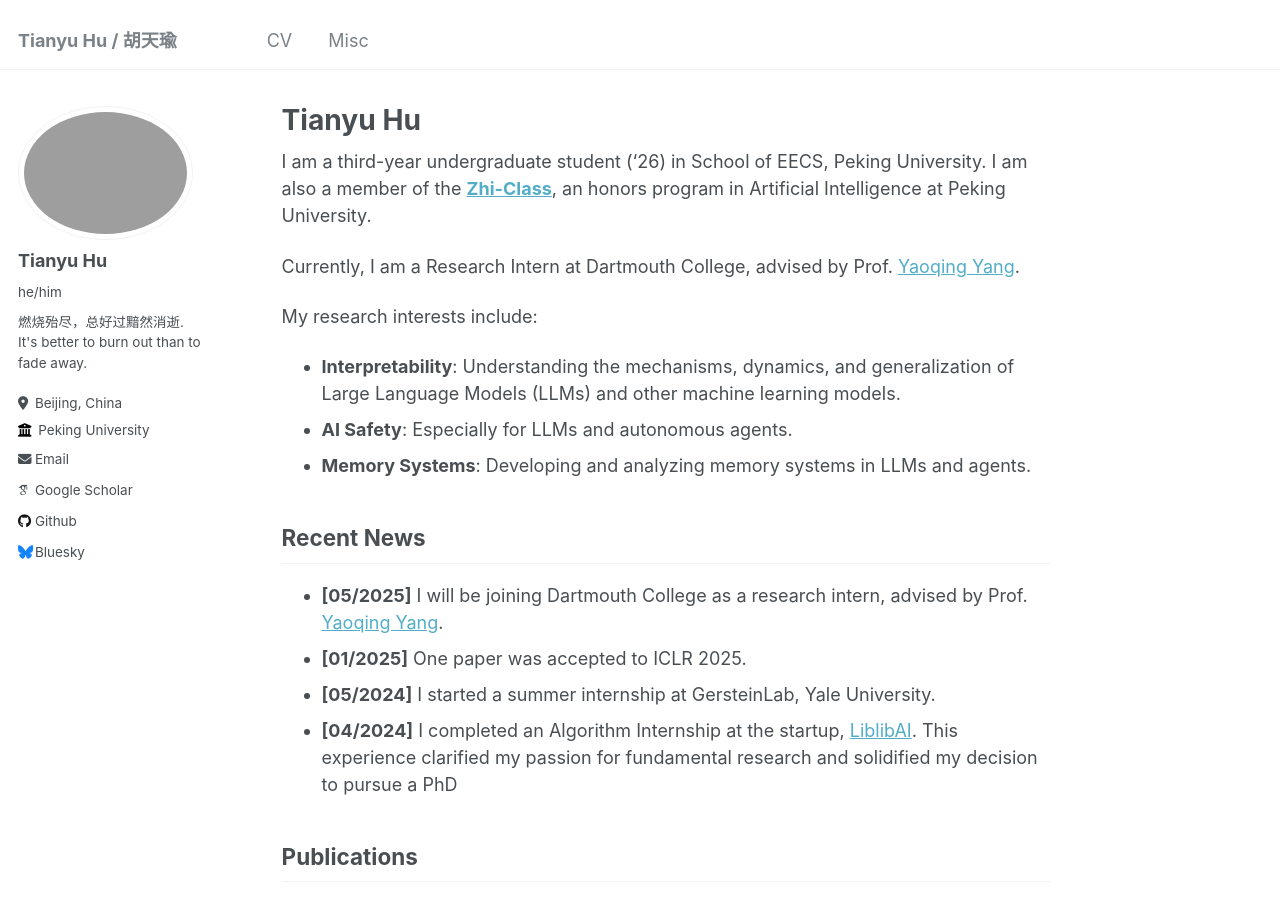
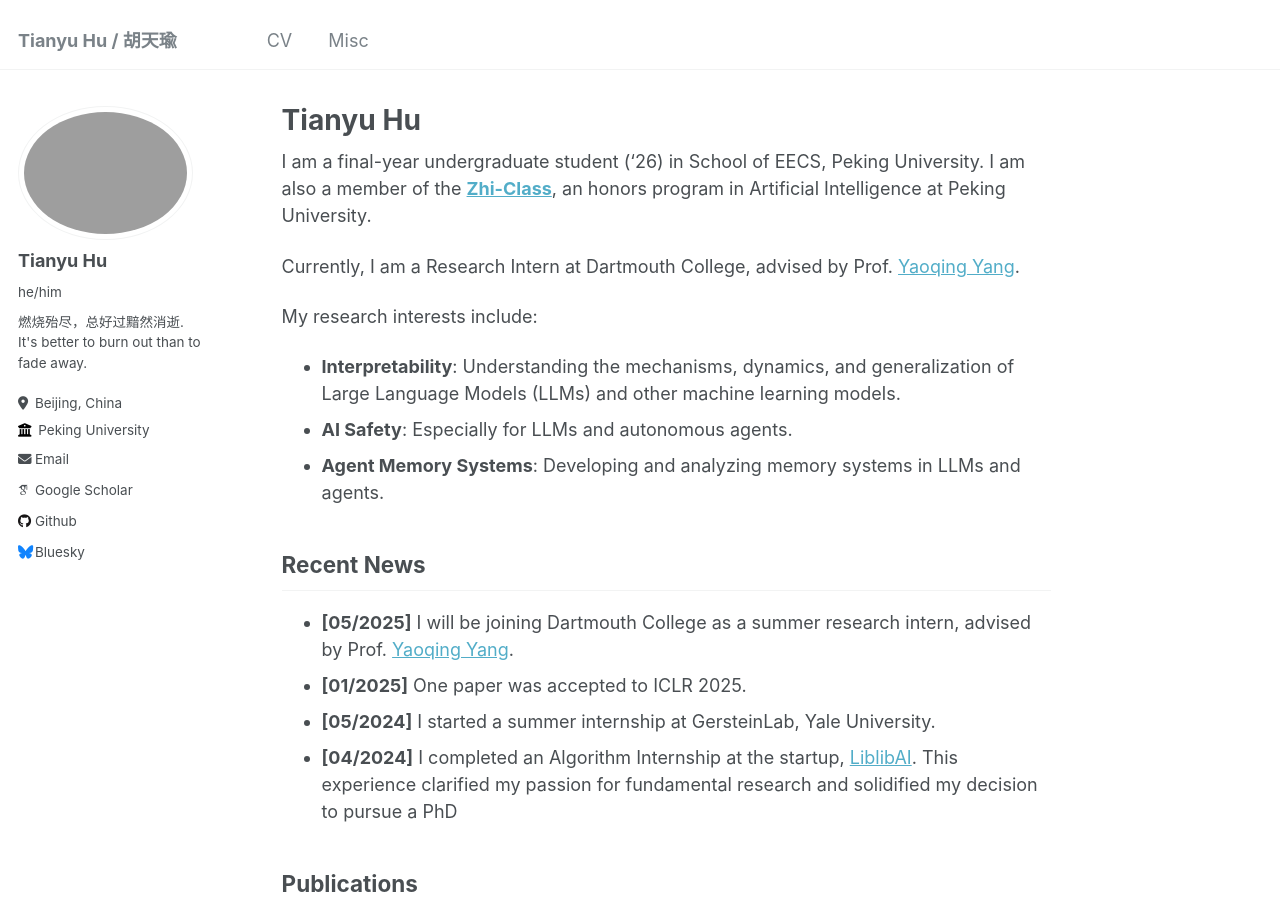
Before and after one commit to TheWayLost/thewaylost.github.io, a Jekyll site: the page built from _pages/about.md, in a window 1280 px wide and 900 px high. Built offline with Jekyll 4.4.1, drawn with Linux system fonts in a browser that asks for light colours; some web fonts are replaced.

```diff
--- a/_pages/about.md
+++ b/_pages/about.md
@@ -8,19 +8,19 @@ redirect_from:
   - /about.html
 ---
 
-I am a third-year undergraduate student ('26) in School of EECS, Peking University. I am also a member of the [**Zhi-Class**](https://zhi-class.ai/), an honors program in Artificial Intelligence at Peking University.
+I am a final-year undergraduate student ('26) in School of EECS, Peking University. I am also a member of the [**Zhi-Class**](https://zhi-class.ai/), an honors program in Artificial Intelligence at Peking University.
 
 Currently, I am a Research Intern at Dartmouth College, advised by Prof. [Yaoqing Yang](https://yaoqingly.github.io/).
 
 My research interests include:
 *   **Interpretability**: Understanding the mechanisms, dynamics, and generalization of Large Language Models (LLMs) and other machine learning models.
 *   **AI Safety**: Especially for LLMs and autonomous agents.
-*   **Memory Systems**: Developing and analyzing memory systems in LLMs and agents.
+*   **Agent Memory Systems**: Developing and analyzing memory systems in LLMs and agents.
 
 
 ## Recent News
 <ul>
-  <li><b>[05/2025]</b> I will be joining Dartmouth College as a research intern, advised by Prof. <a href="https://yaoqingly.github.io/" target="_blank" rel="noopener noreferrer">Yaoqing Yang</a>.</li>
+  <li><b>[05/2025]</b> I will be joining Dartmouth College as a summer research intern, advised by Prof. <a href="https://yaoqingly.github.io/" target="_blank" rel="noopener noreferrer">Yaoqing Yang</a>.</li>
   <li><b>[01/2025]</b> One paper was accepted to ICLR 2025.</li>
   <li><b>[05/2024]</b> I started a summer internship at GersteinLab, Yale University.</li>
   <li><b>[04/2024]</b> I completed an Algorithm Internship at the startup, <a href="https://www.liblib.art/" target="_blank" rel="noopener noreferrer">LiblibAI</a>. This experience clarified my passion for fundamental research and solidified my decision to pursue a PhD</li>
```
